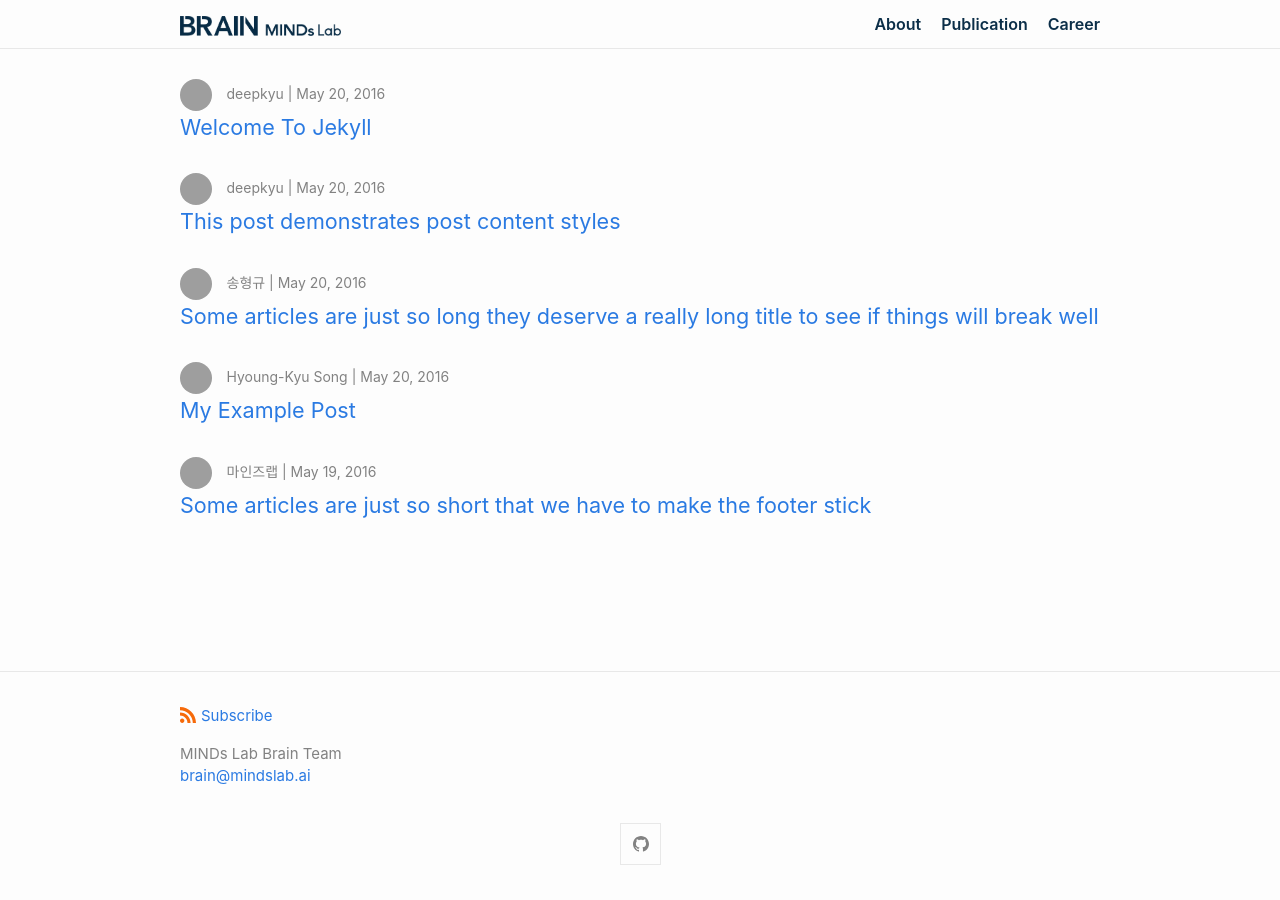
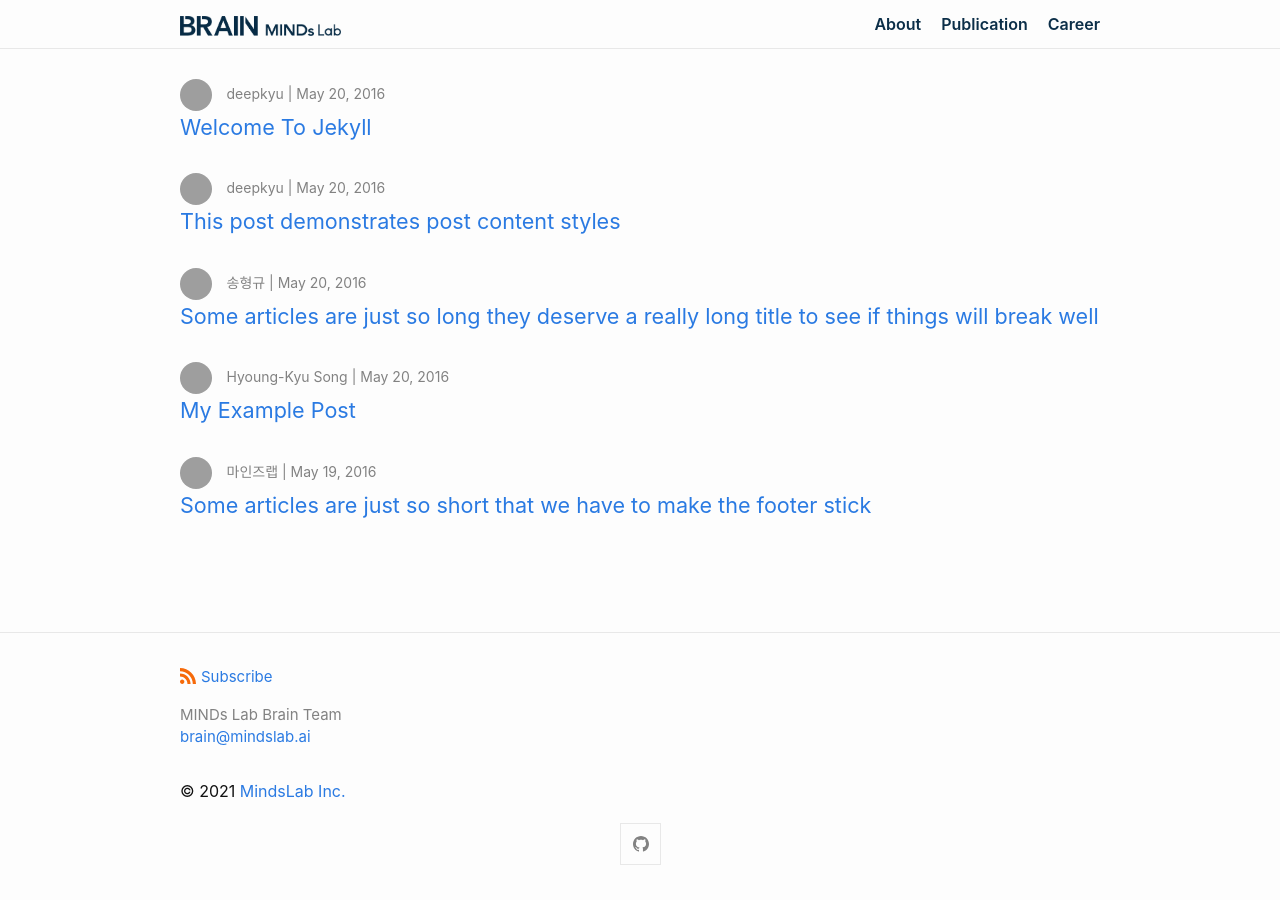
Before and after one commit to maum-ai/maum-ai.github.io, a Jekyll site: the page built from index.md, in a window 1280 px wide. Built offline with Jekyll 4.4.1, drawn with Linux system fonts in a browser that asks for light colours; some web fonts are replaced; grey boxes are pictures that could not be loaded.

Commit message:
copyright added.

```diff
--- a/_includes/footer.html
+++ b/_includes/footer.html
@@ -28,10 +28,19 @@
       </div>
     </div>
 
+    <div class="copyright">
+      <p> &copy; {{ site.time | date: '%Y' }}
+        <a href="https://mindslab.ai:8080/kr/company" target='_self' title='Mindslab Inc.'>
+          MindsLab Inc.
+        </a>
+      </p>
+    </div>
+
     <div class="social-links">
       {%- include social.html -%}
     </div>
 
+
   </div>
 
 </footer>
```
Also changed, not shown: 1 other file.
